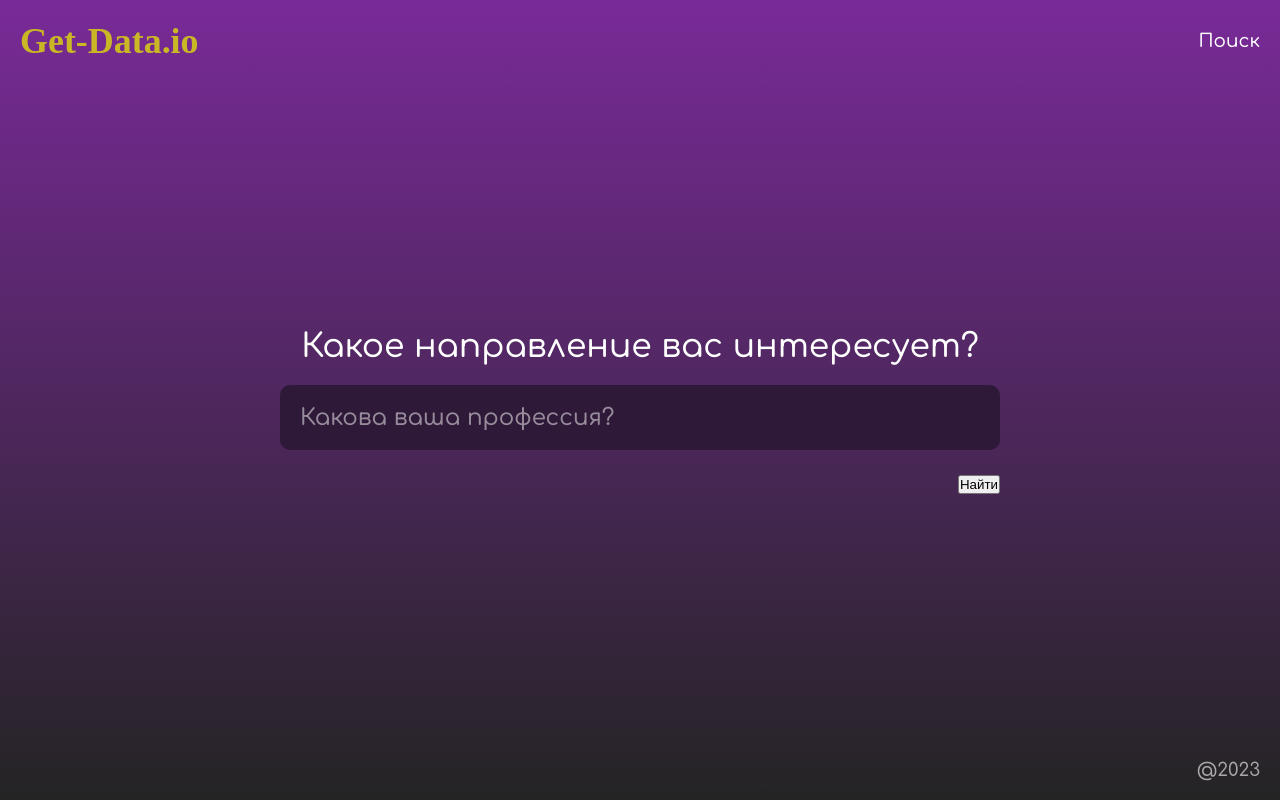
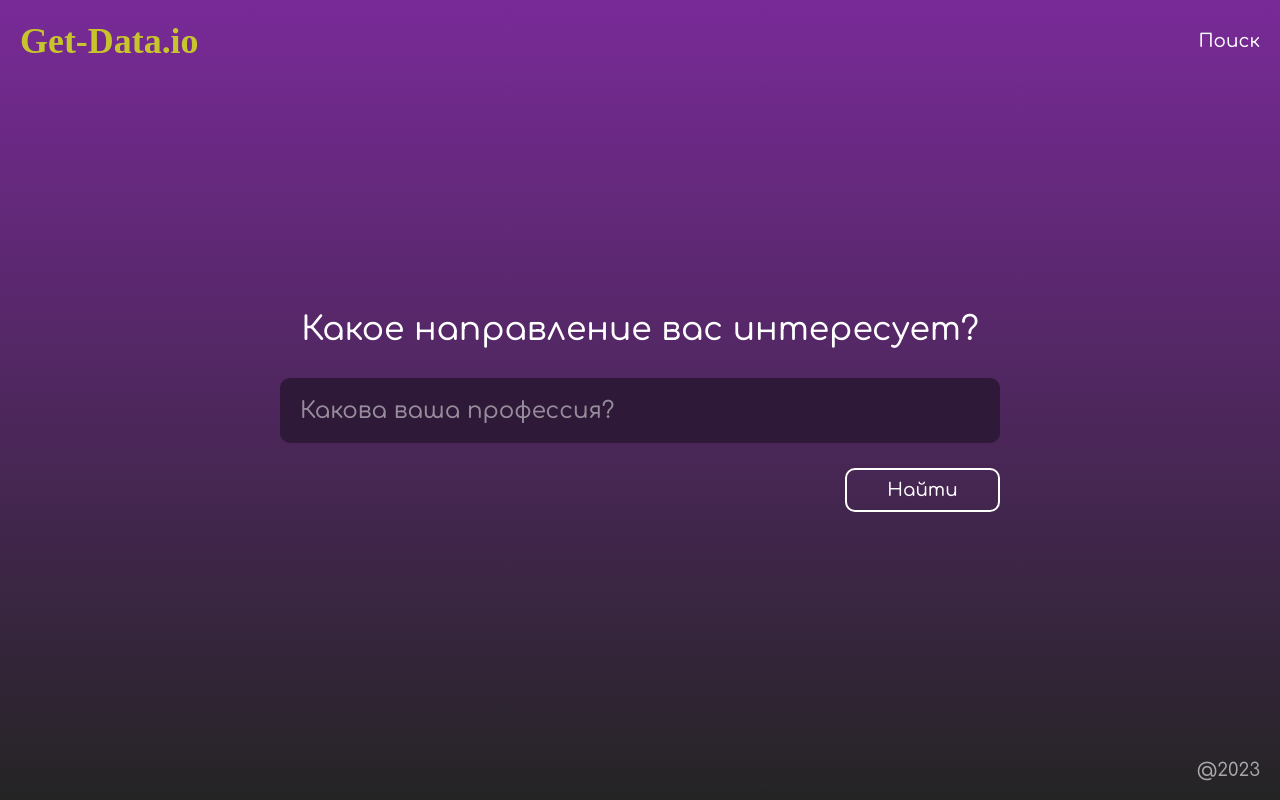
Before and after one commit to agro40tech/get-data-io, a React (Create React App) app: page / in a window 1280 px wide. Built offline with nearby package versions, Linux system fonts and the light colour scheme; a web font is replaced by a local one.

Commit message:
Создал компонент ButtonSubmit

```diff
--- /dev/null
+++ b/src/components/UI/buttons/SubmitButton.css
@@ -0,0 +1,32 @@
+.button-submit {
+  font-family: inherit;
+  font-size: inherit;
+  color: inherit;
+  background-color: transparent;
+  border: 2px solid var(--main-color-text);
+  border-radius: 10px;
+  cursor: pointer;
+  position: relative;
+}
+
+/* Псевдоэлемент для анимаций */
+.button-submit::before {
+  content: "";
+  opacity: 0;
+  background-color: var(--main-background-color);
+  width: 100%;
+  height: 100%;
+  position: absolute;
+  top: 0;
+  left: 0;
+  border-radius: 8px;
+  z-index: -1;
+  transform-origin: center;
+  transform: scaleX(0);
+  transition: 0.2s;
+}
+
+.button-submit:hover::before {
+  opacity: 1;
+  transform: scaleX(1);
+}
--- /dev/null
+++ b/src/components/UI/buttons/SubmitButton.tsx
@@ -0,0 +1,36 @@
+import "./SubmitButton.css";
+
+interface ISubmitButtonProps {
+  buttonText: string;
+  className: string;
+  padding: string;
+  minWidth: string;
+  maxHeight: string;
+}
+
+const SubmitButton: React.FC<ISubmitButtonProps> = ({
+  buttonText,
+  className,
+  minWidth,
+  maxHeight,
+  padding,
+}) => {
+  const buttonStyles = {
+    padding: padding,
+    minWidth: minWidth,
+    maxHeight: maxHeight,
+  };
+
+  return (
+    <>
+      <button
+        className={`${className} button-submit`}
+        style={buttonStyles}
+        type="submit">
+        {buttonText}
+      </button>
+    </>
+  );
+};
+
+export default SubmitButton;
--- a/src/components/pages/HomePage/index.css
+++ b/src/components/pages/HomePage/index.css
@@ -2,7 +2,7 @@
   display: flex;
   flex-direction: column;
   align-items: center;
-  gap: 20px;
+  gap: 30px;
 }
 
 .main__search-form {
--- a/src/components/pages/HomePage/index.tsx
+++ b/src/components/pages/HomePage/index.tsx
@@ -1,6 +1,7 @@
 import { FC } from "react";
 
 import "./index.css";
+import SubmitButton from "@/components/UI/buttons/SubmitButton";
 
 const HomePage: FC = () => {
   return (
@@ -20,9 +21,13 @@ const HomePage: FC = () => {
             required
           />
         </p>
-        <button className="search-form__button-submit" type="submit">
-          Найти
-        </button>
+        <SubmitButton
+          buttonText="Найти"
+          className="search-form__button-submit"
+          padding="10px 20px"
+          maxHeight="45px"
+          minWidth="155px"
+        />
       </form>
     </section>
   );
--- a/src/components/styled/global-styles.css
+++ b/src/components/styled/global-styles.css
@@ -20,6 +20,14 @@ div {
 /* * {
   outline: 1px red solid;
 } */
+
+*:focus {
+  outline: 0;
+}
+
+*:focus-visible {
+  outline: 1px solid var(--main-color-text);
+}
 
 a {
   text-decoration: none;
--- a/src/components/styled/variables.css
+++ b/src/components/styled/variables.css
@@ -9,5 +9,5 @@
 
   --main-color-text: white;
   --main-background-color: #2f1938;
-  --accent-color-text: rgb(202, 183, 37);
+  --accent-color-text: rgb(199, 196, 44);
 }
```
